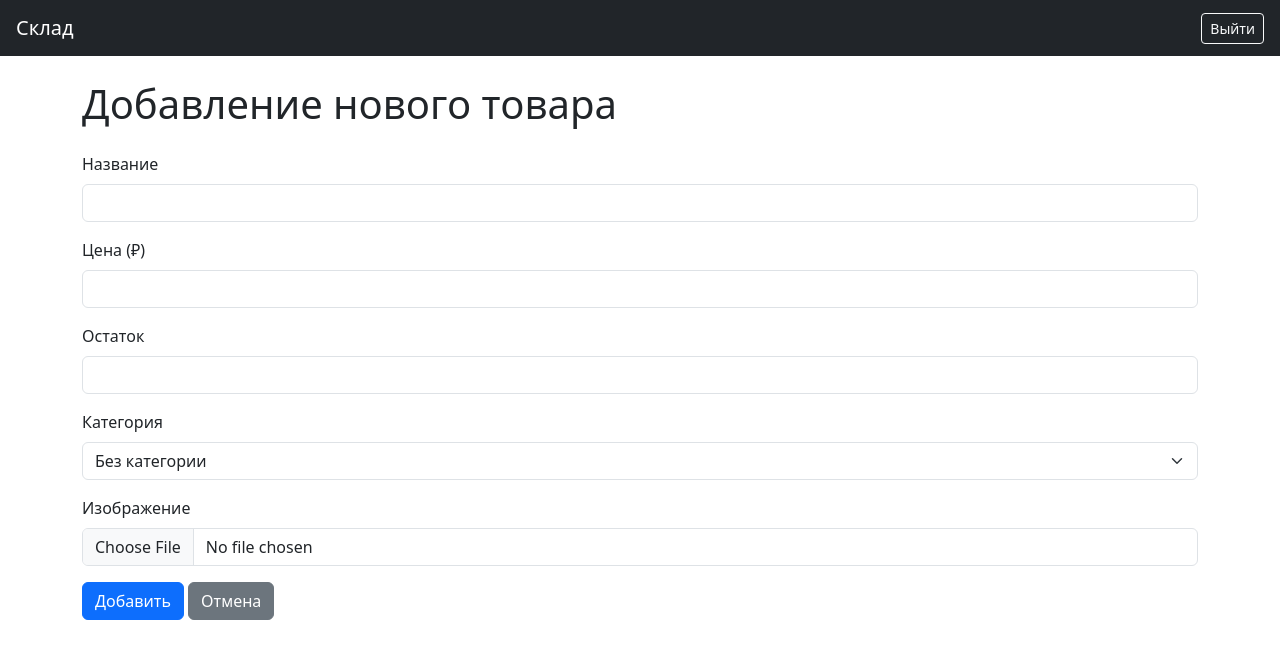
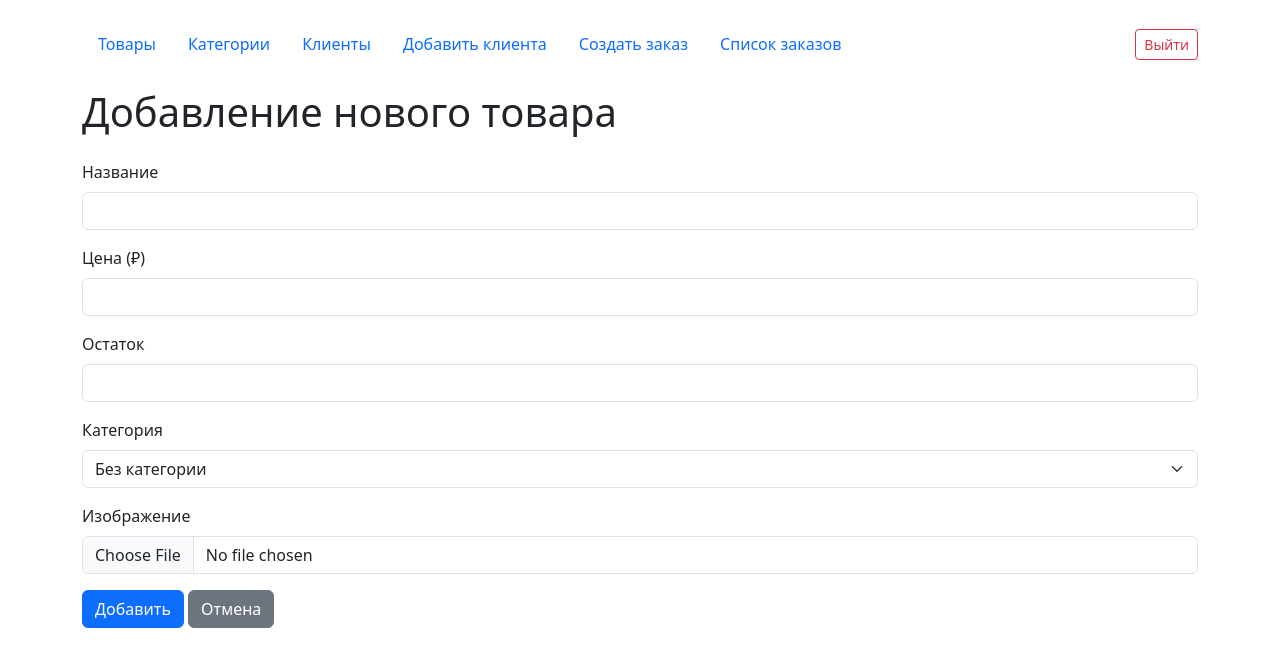
Before and after one commit to Syrkery/Order_and_product_management_system, a Flask app: page /add in a window 1280 px wide. Shown: the top 667 px of the page. Run offline with Flask 3, Linux system fonts and the light colour scheme; the visitor is signed in with stand-in values (Sample User, id 1); data comes from the database, SQL or seed files in the repository.

Commit message:
made transition buttons through pages

```diff
--- a/templates/base.html
+++ b/templates/base.html
@@ -1,29 +1,50 @@
-<!doctype html>
+<!DOCTYPE html>
 <html lang="ru">
 <head>
     <meta charset="UTF-8">
-    <title>{% block title %}Товары{% endblock %}</title>
-    <link rel="stylesheet" href="https://cdn.jsdelivr.net/npm/bootstrap@5.3.0/dist/css/bootstrap.min.css">
+    <title>{% block title %}Главная{% endblock %}</title>
+    <link href="https://cdn.jsdelivr.net/npm/bootstrap@5.3.2/dist/css/bootstrap.min.css" rel="stylesheet">
 </head>
 <body>
-<nav class="navbar navbar-expand-lg navbar-dark bg-dark px-3">
-    <a class="navbar-brand" href="{{ url_for('index') }}">Склад</a>
-    <div class="ms-auto">
+<div class="container py-4">
+
+    <nav class="mb-4 d-flex justify-content-between align-items-center">
+    <ul class="nav nav-pills">
+        <li class="nav-item">
+            <a href="{{ url_for('index') }}" class="nav-link {% if request.path == '/' %}active{% endif %}">Товары</a>
+        </li>
+        <li class="nav-item">
+            <a href="{{ url_for('list_categories') }}" class="nav-link {% if request.path == '/categories' %}active{% endif %}">Категории</a>
+        </li>
+        <li class="nav-item">
+            <a href="{{ url_for('manage_clients') }}" class="nav-link {% if request.path == '/clients' %}active{% endif %}">Клиенты</a>
+        </li>
+        <li class="nav-item">
+            <a href="{{ url_for('add_client') }}" class="nav-link {% if request.path == '/clients/add' %}active{% endif %}">Добавить клиента</a>
+        </li>
+        <li class="nav-item">
+            <a href="{{ url_for('create_order') }}" class="nav-link {% if request.path == '/orders' %}active{% endif %}">Создать заказ</a>
+        </li>
+        <li class="nav-item">
+            <a href="{{ url_for('list_orders') }}" class="nav-link {% if request.path == '/orders/list' %}active{% endif %}">Список заказов</a>
+        </li>
+    </ul>
+    <div>
         {% if session.user_id %}
-            <a href="{{ url_for('logout') }}" class="btn btn-outline-light btn-sm">Выйти</a>
+            <a href="{{ url_for('logout') }}" class="btn btn-outline-danger btn-sm">Выйти</a>
         {% else %}
-            <a href="{{ url_for('login') }}" class="btn btn-outline-light btn-sm">Войти</a>
+            <a href="{{ url_for('login') }}" class="btn btn-outline-primary btn-sm">Войти</a>
         {% endif %}
     </div>
 </nav>
 
-<div class="container mt-4">
+
     {% with messages = get_flashed_messages(with_categories=true) %}
         {% if messages %}
             {% for category, message in messages %}
                 <div class="alert alert-{{ category }} alert-dismissible fade show" role="alert">
                     {{ message }}
-                    <button type="button" class="btn-close" data-bs-dismiss="alert"></button>
+                    <button type="button" class="btn-close" data-bs-dismiss="alert" aria-label="Закрыть"></button>
                 </div>
             {% endfor %}
         {% endif %}
@@ -31,5 +52,7 @@
 
     {% block content %}{% endblock %}
 </div>
+
+<script src="https://cdn.jsdelivr.net/npm/bootstrap@5.3.2/dist/js/bootstrap.bundle.min.js"></script>
 </body>
 </html>
```
